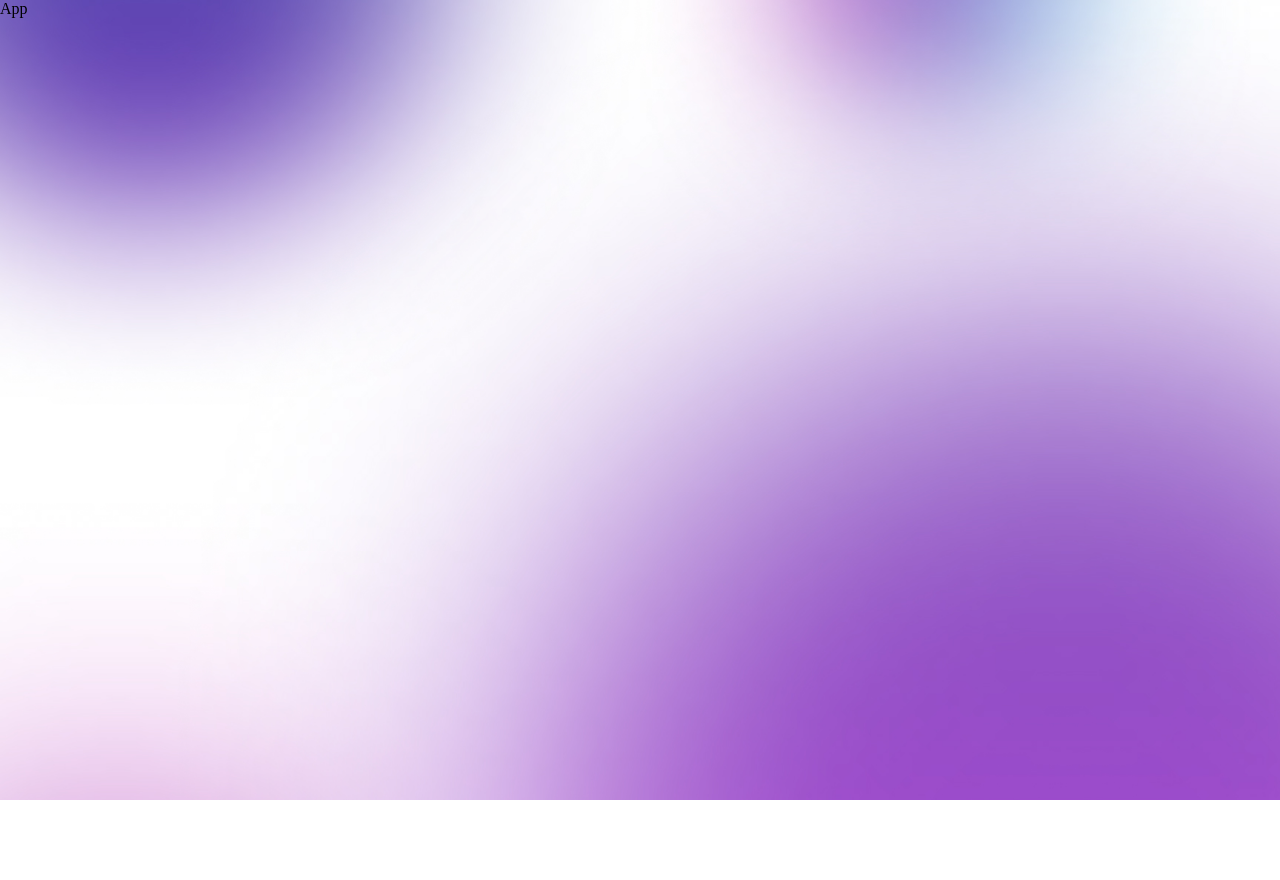
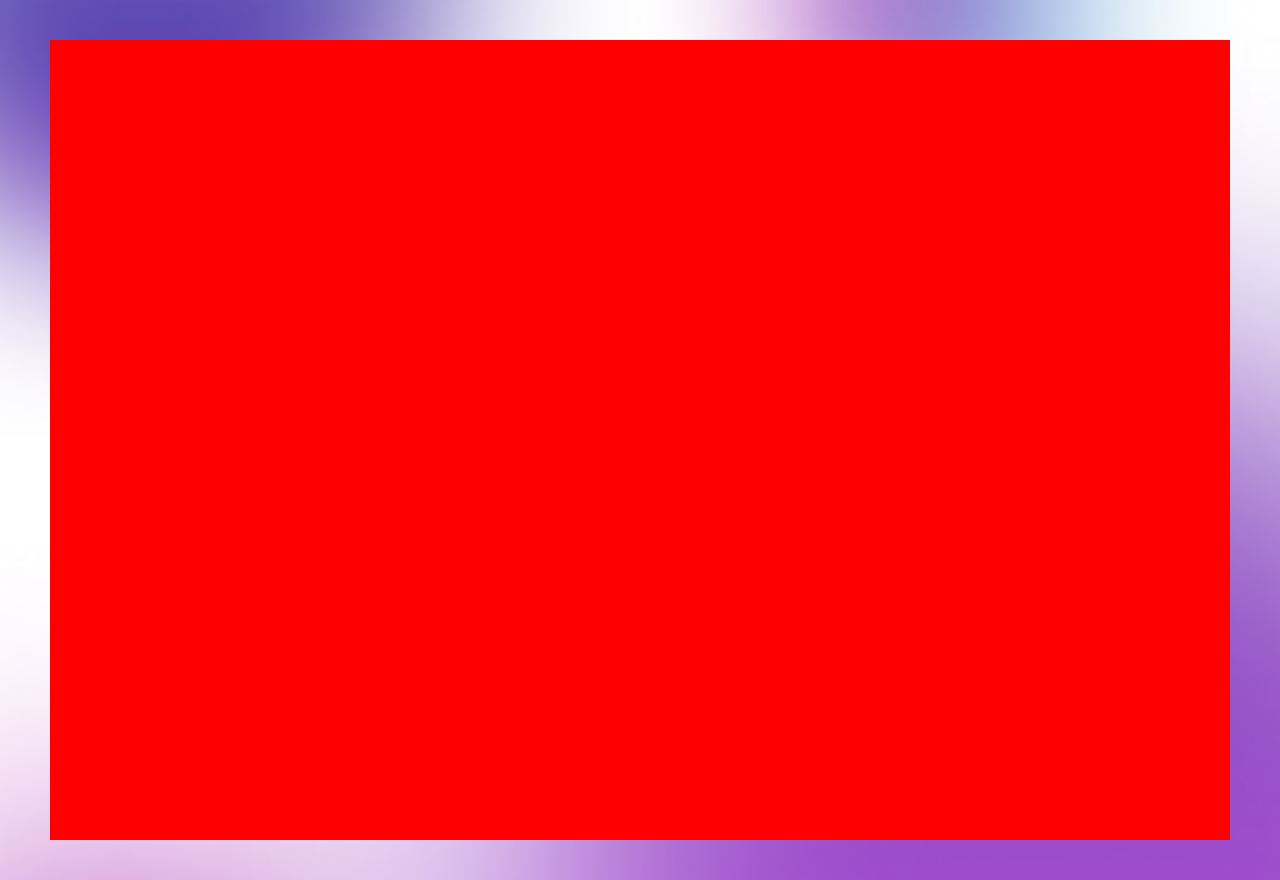
Before and after one commit to NapiTech-dev/my-portfolio, a React (Vite) app: page / in a window 1280 px wide. Before the commit the page ends 800 px from the top, so only its background shows below. Built offline with nearby package versions, Linux system fonts and the light colour scheme.

Commit message:
added ParentBox.jsx and ParentBox.css

```diff
--- a/index.css
+++ b/index.css
@@ -8,6 +8,9 @@
   background-image: url("/src/assets/images/page-background.webp");
   background-position: center;
   background-repeat: no-repeat;
-  background-size:cover;
+  background-size: cover;
   min-height: 100vh;
+  display: flex;
+  flex-direction: column;
+  padding: 40px 50px 40px 50px;
 }
--- a/src/App.jsx
+++ b/src/App.jsx
@@ -1,9 +1,12 @@
-import React from 'react';
+import React from "react";
+import ParentBox from "./components/layout/ParentBox";
 
 const App = () => {
   return (
-    <div>App</div>
-  )
-}
+    <div>
+      <ParentBox />
+    </div>
+  );
+};
 
 export default App;
--- /dev/null
+++ b/src/components/layout/ParentBox.jsx
@@ -0,0 +1,8 @@
+import React from "react";
+import "../../styles/ParentBox.css";
+
+const ParentBox = () => {
+  return <div className="box-style"></div>;
+};
+
+export default ParentBox;
--- /dev/null
+++ b/src/styles/ParentBox.css
@@ -0,0 +1,4 @@
+.box-style {
+  background-color: red;
+  height: 100vh;
+}
```
Also changed, not shown: src/components/Dashboard.jsx (added, +7 -0 lines).
